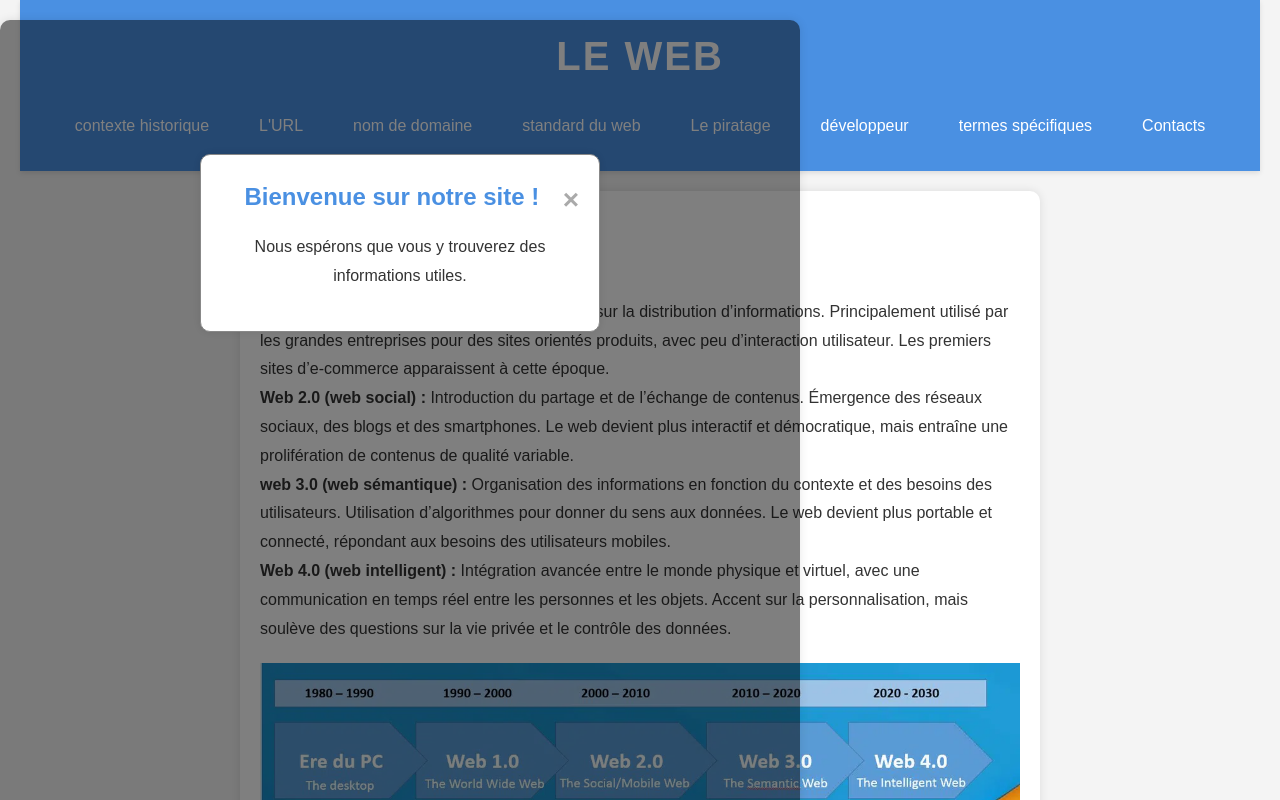
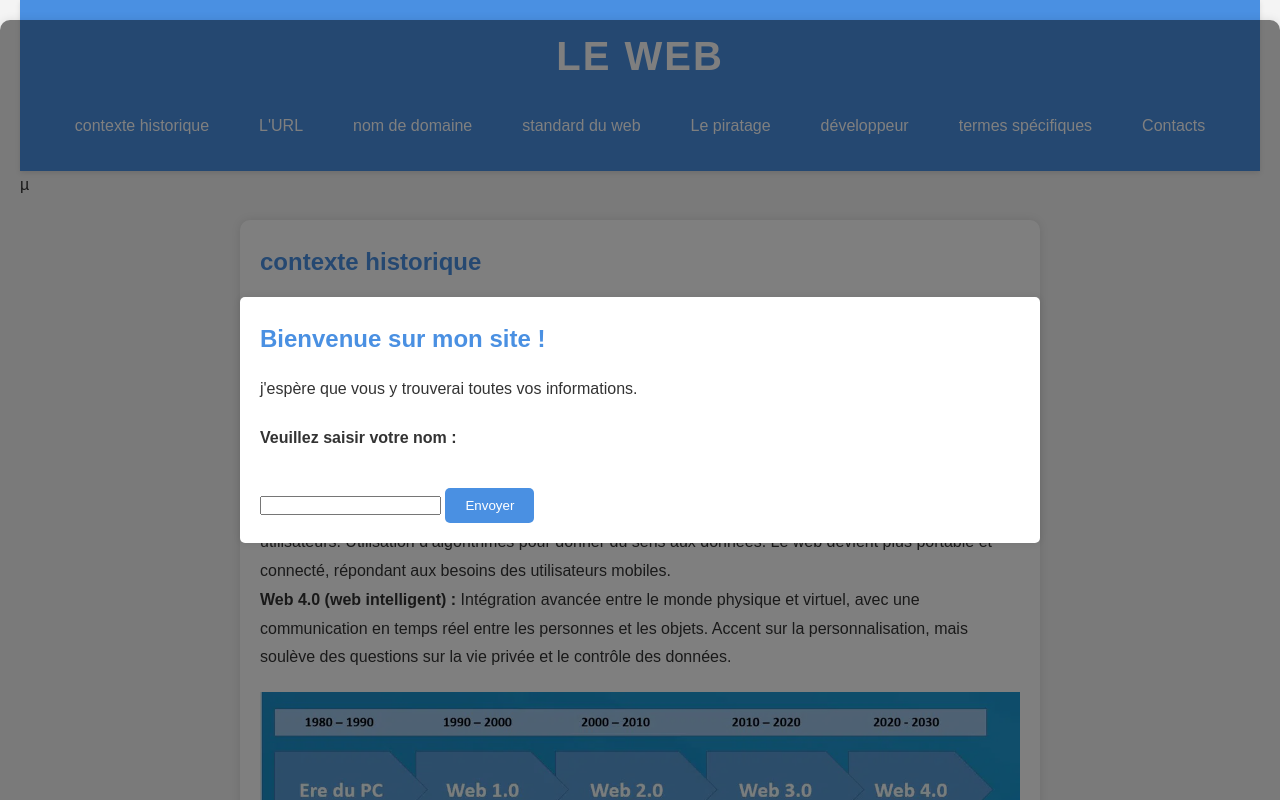
Before and after one commit to rph222/sitedevelepomentweb, a plain HTML site: page index.html in a window 1280 px wide. Shown: the top 800 px of the page. Drawn offline with Linux system fonts and the light colour scheme.

Commit message:
adjustate html and css

```diff
--- a/index.html
+++ b/index.html
@@ -24,14 +24,17 @@
           <li onclick="location.href='#h8'">termes spécifiques</li>
           <li onclick="location.href='#h9'">Contacts</li>
         </ul>
-    </header>
-    <div id="welcomeModal" class="modal">
-        <div class="modal-content">
-            <span class="close">&times;</span>
-            <h2>Bienvenue sur notre site !</h2>
-            <p>Nous espérons que vous y trouverez des informations utiles.</p>
+    </header>µ
+
+        </div><div class="popup" id="myPopup">
+            <div class="popup-content">
+              <h2>Bienvenue sur mon site !</h2>
+                <p>j'espère que vous y trouverai toutes vos informations.</p>
+               <p><b>Veuillez saisir votre nom :</b></p>
+              <input type="text" id="nameInput">
+              <button onclick="submitName()">Envoyer</button>
+            </div>
         </div>
-    </div>
     <div id="h2"><h2>contexte historique</h2>
      <p><br><b>Web 1.0 (années 1990) :</b> Web statique, centré sur la distribution d’informations. Principalement utilisé par les grandes entreprises pour des sites orientés produits, avec peu d’interaction utilisateur. Les premiers sites d’e-commerce apparaissent à cette époque.
         <br><b>Web 2.0 (web social) :</b> Introduction du partage et de l’échange de contenus. Émergence des réseaux sociaux, des blogs et des smartphones. Le web devient plus interactif et démocratique, mais entraîne une prolifération de contenus de qualité variable.
@@ -124,26 +127,20 @@
         ©Lewebetsesdifférentsaspectss
     </footer>
     <script>
-        window.onload = function() {
-            var modal = document.getElementById("welcomeModal");
-            var span = document.getElementsByClassName("close")[0];
+        function showPopup() {
+          document.getElementById("myPopup").style.display = "flex";
+        }
 
+        function submitName() {
+          const name = document.getElementById("nameInput").value;
+          alert("Bonjour, " + name + " !");
+          closePopup();
+        }
 
-            modal.style.display = "block";
-
-
-            span.onclick = function() {
-                modal.style.display = "none";
-            };
-
-
-            window.onclick = function(event) {
-                if (event.target == modal) {
-                    modal.style.display = "none";
-                }
-            };
-        };
-    </script>
+        function closePopup() {
+          document.getElementById("myPopup").style.display = "none";
+        }
+      </script>
 
 </body>
 
--- a/style.css
+++ b/style.css
@@ -58,7 +58,7 @@ div {
     padding: 20px;
     border-radius: 10px;
     box-shadow: 0 0 10px rgba(0, 0, 0, 0.1);
-    max-width: 800px;
+    width: 800px;
 
 }
 
@@ -72,41 +72,42 @@ p {
     line-height: 1.8;
 }
 .img1 {
-    max-width: 100%;
+    width: 100%;
     display: block;
     margin: 20px auto;
 }
 .img2 {
-    max-width: 100%;
+    width: 100%;
     display: block;
     margin: 20px auto;
 }
 .img3{
-   max-width: 100%;
+   width: 100%;
    display: block;
    margin: 20px auto;
 }
 .img4{
-    max-width: 100%;
+
+    width: 100%;
     display: block;
     margin: 20px auto;
 }
 .img5{
-    max-width: 100%;
+    width: 100%;
     display: block;
     margin: 20px auto;
 }
 
 
 .img6{
-    max-width: 20%;
+    width: 20%;
     border-radius: 50%;
     float:right;
     shape-outside: border-box;
 
 }
 .img7{
-    max-width: 100%;
+    width: 100%;
     display: block;
     margin: 20px auto;
 }
@@ -154,50 +155,26 @@ section {
     padding: 30px;
     border-radius: 10px;
     box-shadow: 0 0 15px rgba(0, 0, 0, 0.1);
-    max-width: 900px;}
+    width: 900px;}
 
 
- .welcome {
-        font-size: 20px;
-        color: blue;
-        font-weight: bold;
-        padding: 10px;
-        background-color: lightyellow;
-        border: 2px solid blue;
-        margin-top: 10px;
-        cursor: pointer;
 
-    }
-    .modal {
+
+    .popup {
         display: none;
         position: fixed;
-        z-index: 1;
+        top: 0;
         left: 0;
-        top: 0;
         width: 100%;
         height: 100%;
-        background-color: rgba(0, 0, 0, 0.5);
+        background-color: rgba(0,0,0,0.5);
+        display: flex;
+        justify-content: center;
+        align-items: center;
+      }
 
-        }
-    .modal-content {
+      .popup-content {
         background-color: #fff;
-        margin: 15% auto;
         padding: 20px;
-        border: 1px solid #888;
-        width: 100%;
-        max-width: 400px;
-        text-align: center;
-    }
-
-    .close {
-        color: #aaa;
-        float: right;
-        font-size: 28px;
-        font-weight: bold;
-        cursor: pointer;
-    }
-
-    .close:hover,.close:focus {
-        color: black;
-
-        }
+        border-radius: 5px;
+      }
```
